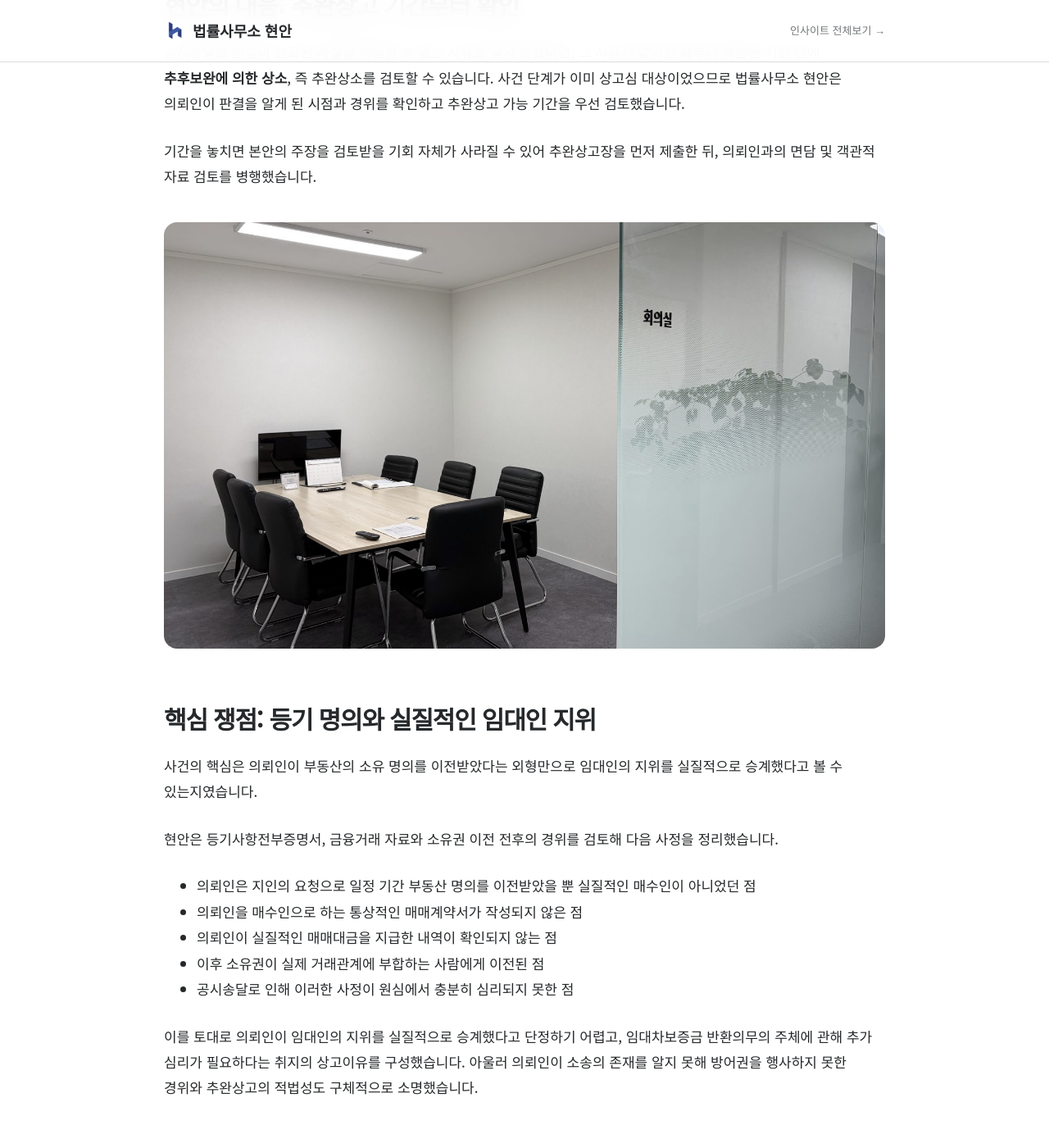
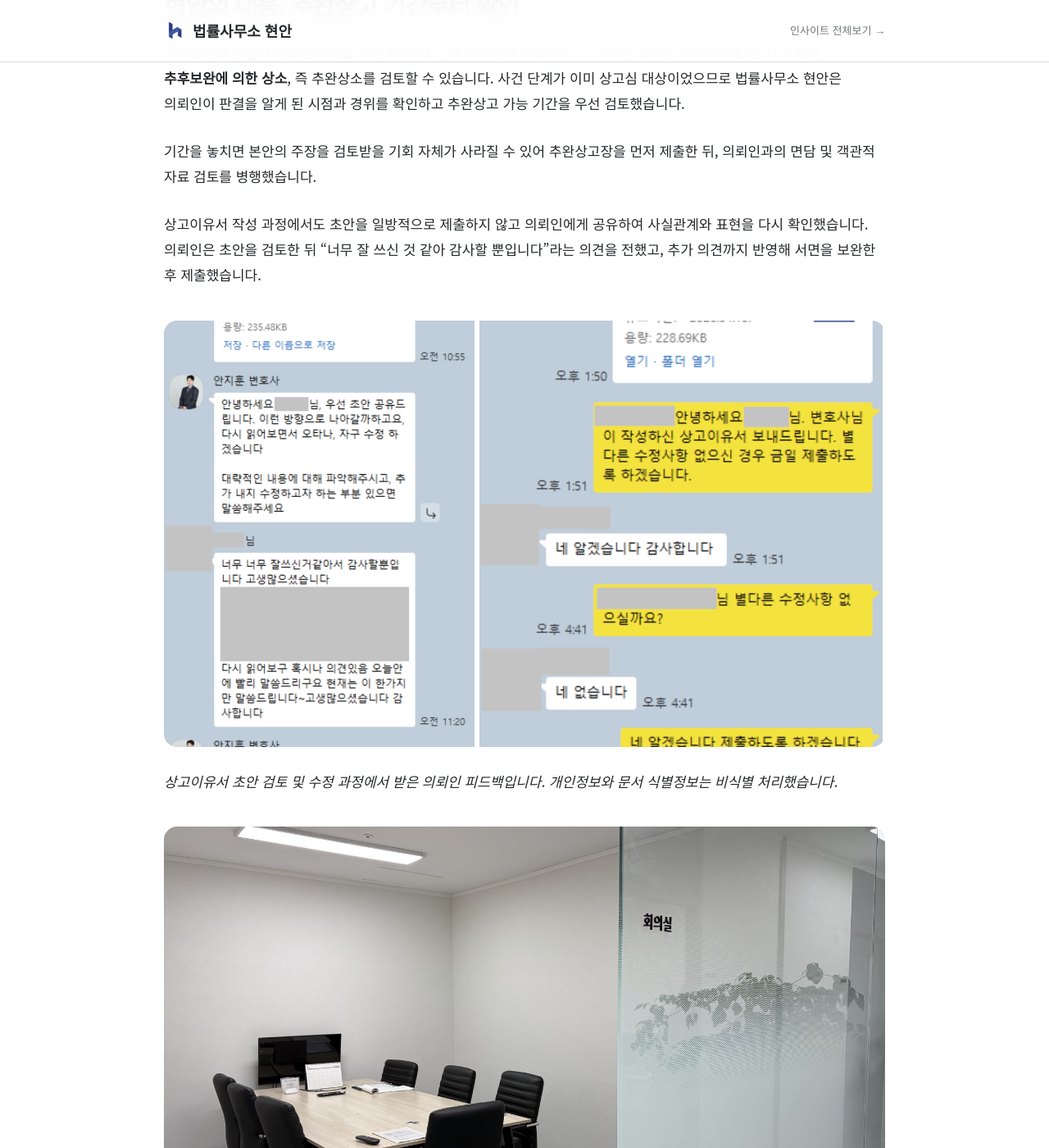
Before and after one commit to jiwonbaek100/hyunan-site, a Jekyll site: the page built from _posts/2026-07-15-service-by-public-notice-remedial-appeal.md, in a window 1280 px wide and 1400 px high, scrolled down 1639 px. Shown: the whole window at 82% size. Built offline with Jekyll 4.4.1, drawn with Linux system fonts in a browser that asks for light colours.

Commit message:
추완상고 성공사례 의뢰인 후기 이미지 추가

```diff
--- a/_posts/2026-07-15-service-by-public-notice-remedial-appeal.md
+++ b/_posts/2026-07-15-service-by-public-notice-remedial-appeal.md
@@ -22,6 +22,12 @@ published: true
 공시송달로 판결이 선고된 사실을 책임질 수 없는 사유로 알지 못했다면, 그 사유가 없어진 때부터 제한된 기간 안에 **추후보완에 의한 상소**, 즉 추완상소를 검토할 수 있습니다. 사건 단계가 이미 상고심 대상이었으므로 법률사무소 현안은 의뢰인이 판결을 알게 된 시점과 경위를 확인하고 추완상고 가능 기간을 우선 검토했습니다.
 
 기간을 놓치면 본안의 주장을 검토받을 기회 자체가 사라질 수 있어 추완상고장을 먼저 제출한 뒤, 의뢰인과의 면담 및 객관적 자료 검토를 병행했습니다.
+
+상고이유서 작성 과정에서도 초안을 일방적으로 제출하지 않고 의뢰인에게 공유하여 사실관계와 표현을 다시 확인했습니다. 의뢰인은 초안을 검토한 뒤 “너무 잘 쓰신 것 같아 감사할 뿐입니다”라는 의견을 전했고, 추가 의견까지 반영해 서면을 보완한 후 제출했습니다.
+
+![추완상고 상고이유서 초안을 검토한 의뢰인의 실제 피드백. 개인정보와 문서 식별정보는 가렸습니다.](/images/case-remedial-appeal-client-feedback.png)
+
+*상고이유서 초안 검토 및 수정 과정에서 받은 의뢰인 피드백입니다. 개인정보와 문서 식별정보는 비식별 처리했습니다.*
 
 ![법률사무소 현안 상담 공간](/images/office-meeting.jpg)
 
```
Also changed, not shown: images/case-remedial-appeal-client-feedback.png (added).
